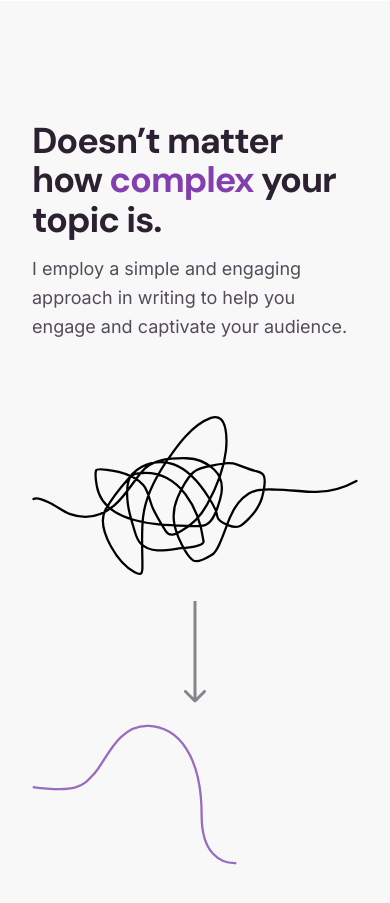
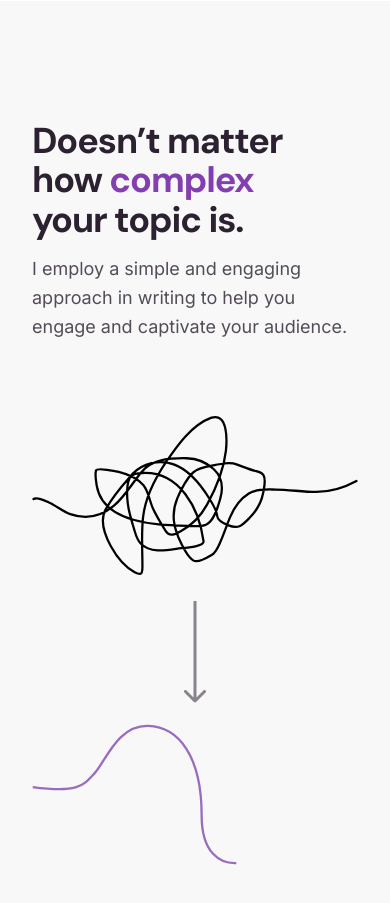
Before and after one commit to AmmDuncan/victoria_portfolio, a Nuxt app: page / in a window 390 px wide. Shown: the part 1900-2803 px from the top of the page. Built offline with nearby package versions, Linux system fonts and the light colour scheme.

Commit message:
style-> Testimonials: change max-width on heading

```diff
--- a/components/home/Benefit.vue
+++ b/components/home/Benefit.vue
@@ -96,6 +96,10 @@ onMounted(() => {
 h1 {
   width: 100%;
   max-width: 18ch;
+
+  @media (max-width: 440px) {
+    max-width: 29rem;
+  }
 }
 
 p {
```
